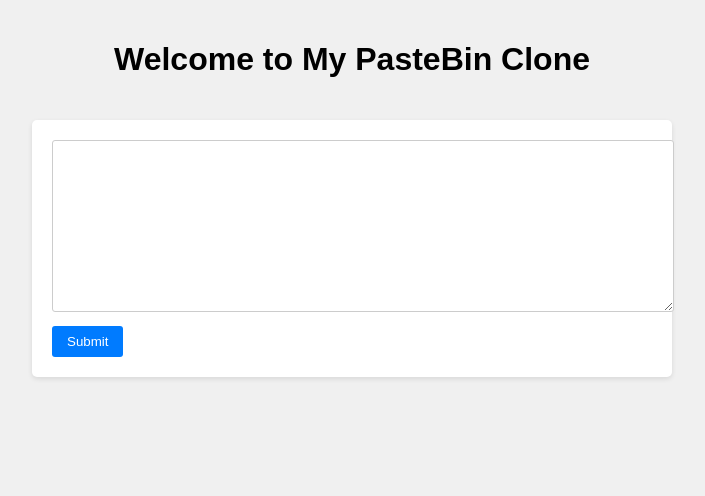
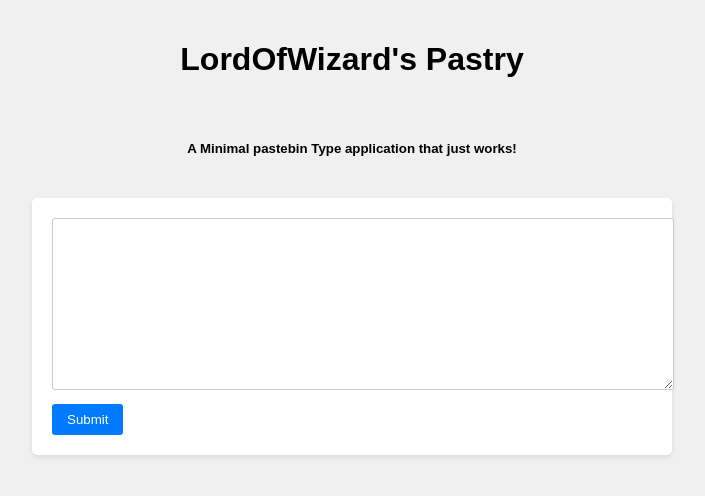
Before and after one commit to lordofwizard/pastry, a website: page index.html in a window 1280 px wide. Shown: the whole page, without its empty margins (288-993 px from the left). Drawn offline with Linux system fonts and the light colour scheme.

Commit message:
Some basic changes

```diff
--- a/index.html
+++ b/index.html
@@ -1,11 +1,12 @@
 <!DOCTYPE html>
 <html>
 <head>
-    <title>PasteBin Clone</title>
+    <title>LordOfWizard's pastry</title>
     <link rel="stylesheet" type="text/css" href="style.css">
 </head>
 <body>
-    <h1>Welcome to My PasteBin Clone</h1>
+    <h1>LordOfWizard's Pastry</h1>
+    <h5>A Minimal pastebin Type application that just works!</h5>
     <form action="/submit" method="post">
         <textarea name="content" rows="10" cols="30"></textarea>
         <br>
--- a/style.css
+++ b/style.css
@@ -10,6 +10,10 @@
     padding: 20px;
 }
 
+h5 {
+    text-align: center;
+    padding: 20px;
+}
 form {
     width: 80%;
     max-width: 600px;
```
